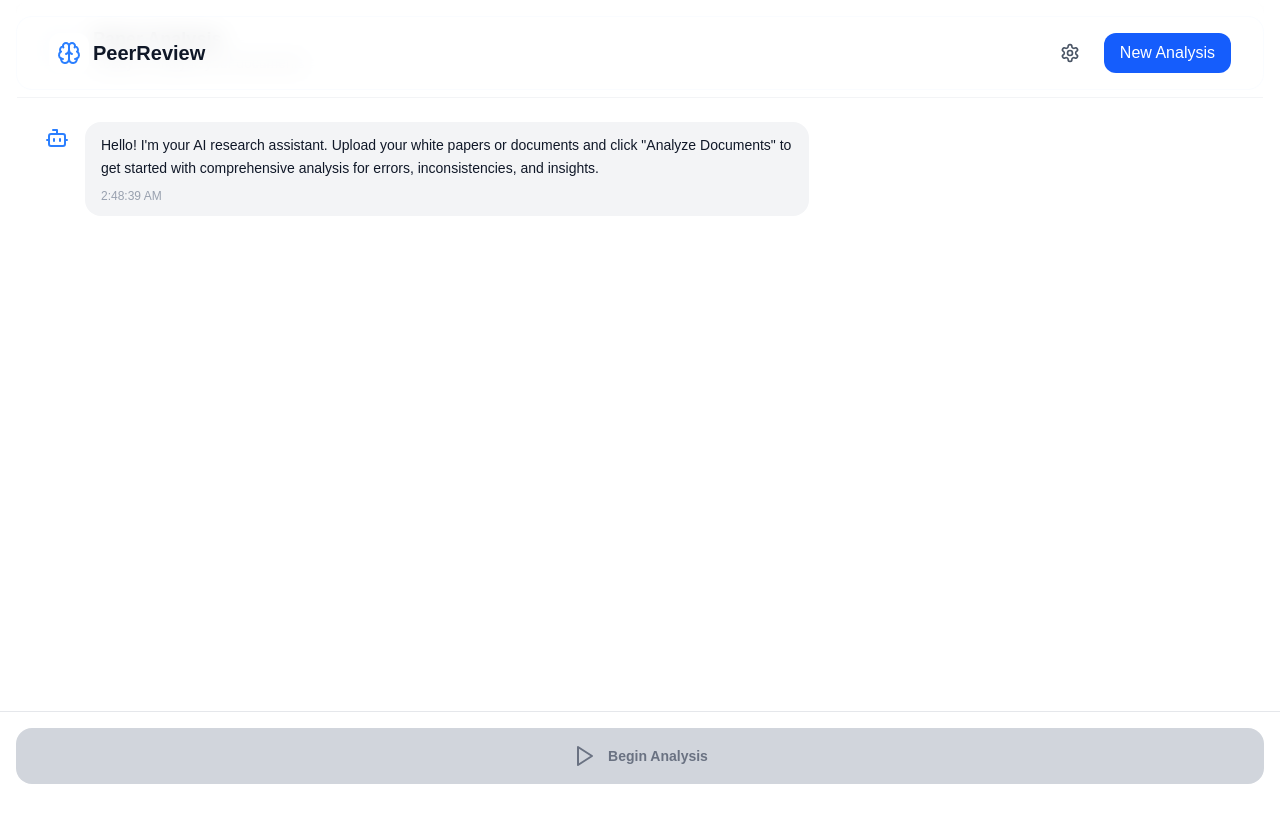
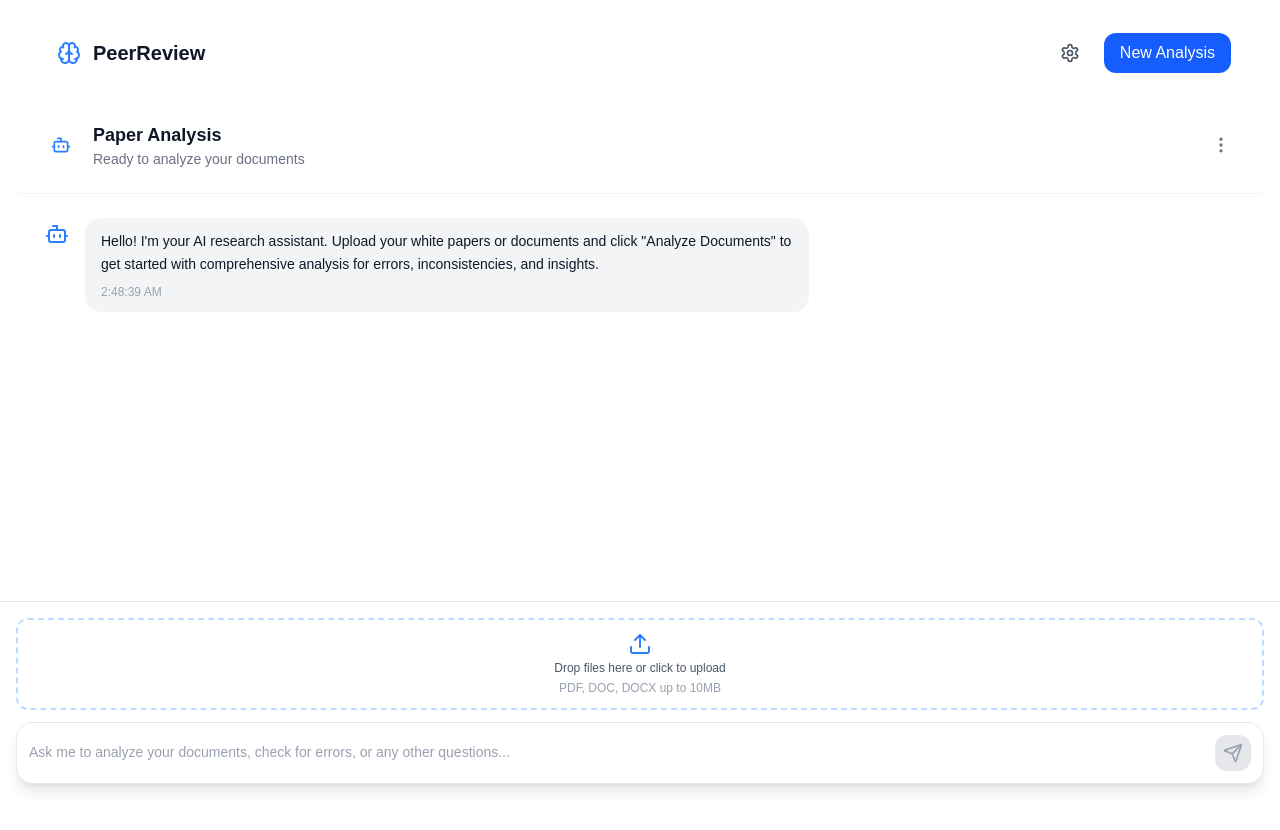
Before and after one commit to aruyaohi/Integrity, a Next.js app in the folder page_reviewer/: page /app in a window 1280 px wide. Shown: the top 830 px of the page. Built offline with nearby package versions, Linux system fonts and the light colour scheme.

Commit message:
made some core changes to this yo!. ui for the main app section fixed

```diff
--- a/page_reviewer/src/app/app/page.tsx
+++ b/page_reviewer/src/app/app/page.tsx
@@ -1,8 +1,8 @@
 'use client'
 import React, { useState, useRef, useEffect } from 'react';
 import {
-  Brain, Upload, User, Bot,
-  CheckCircle, Settings, MoreVertical, Play
+  Brain, Upload, User, Bot, X, Menu,
+  CheckCircle, Settings, MoreVertical, Send
 } from 'lucide-react';
 
 interface UploadedFile {
@@ -34,12 +34,10 @@ interface ApiResponse {
   };
 }
 
-
 const AnalysisPage: React.FC = () => {
   const [isScrolled, setIsScrolled] = useState<boolean>(false);
-  // const [isMobileMenuOpen, setIsMobileMenuOpen] = useState<boolean>(false);
+  const [isMobileMenuOpen, setIsMobileMenuOpen] = useState<boolean>(false);
   const [uploadedFiles, setUploadedFiles] = useState<UploadedFile[]>([]);
-  //default bot placeholder message
   const [messages, setMessages] = useState<Message[]>([
     {
       id: 1,
@@ -49,11 +47,11 @@ const AnalysisPage: React.FC = () => {
     }
   ]);
   const [isAnalyzing, setIsAnalyzing] = useState<boolean>(false);
+  const [inputMessage, setInputMessage] = useState<string>('');
   const messagesEndRef = useRef<HTMLDivElement>(null);
   const fileInputRef = useRef<HTMLInputElement>(null);
+  const inputRef = useRef<HTMLTextAreaElement>(null);
 
-
-  //use effect for handling scrolling
   useEffect(() => {
     const handleScroll = () => setIsScrolled(window.scrollY > 50);
     window.addEventListener('scroll', handleScroll);
@@ -63,9 +61,6 @@ const AnalysisPage: React.FC = () => {
   useEffect(() => {
     messagesEndRef.current?.scrollIntoView({ behavior: 'smooth' });
   }, [messages]);
-
-
-
 
   const handleFileUpload = (event: React.ChangeEvent<HTMLInputElement>) => {
     if (!event.target.files) return;
@@ -82,7 +77,6 @@ const AnalysisPage: React.FC = () => {
 
     setUploadedFiles(prev => [...prev, ...newFiles]);
 
-    // Add system message about file upload
     const fileMessage: Message = {
       id: Date.now(),
       type: 'system',
@@ -96,12 +90,10 @@ const AnalysisPage: React.FC = () => {
     try {
       const formData = new FormData();
 
-      // Add files to FormData
       files.forEach((fileObj, index) => {
         formData.append(`file_${index}`, fileObj.file);
       });
 
-      // Add metadata
       formData.append('fileCount', files.length.toString());
       formData.append('fileNames', JSON.stringify(files.map(f => f.name)));
       formData.append('analysisType', 'comprehensive');
@@ -109,9 +101,6 @@ const AnalysisPage: React.FC = () => {
       const response = await fetch('/api/analyzer', {
         method: 'POST',
         body: formData,
-        headers: {
-          // Don't set Content-Type header - let the browser set it with boundary for multipart/form-data
-        }
       });
 
       if (!response.ok) {
@@ -130,104 +119,94 @@ const AnalysisPage: React.FC = () => {
     }
   };
 
-
-  const startAnalysis = async () => {
-    if (uploadedFiles.length === 0) {
-      const errorMessage: Message = {
-        id: Date.now(),
-        type: 'system',
-        content: 'Please upload at least one document before starting the analysis.',
-        timestamp: new Date()
-      };
-      setMessages(prev => [...prev, errorMessage]);
-      return;
-    }
+  const sendMessage = async () => {
+    if (!inputMessage.trim() && uploadedFiles.length === 0) return;
 
     const userMessage: Message = {
       id: Date.now(),
       type: 'user',
-      content: 'Starting comprehensive document analysis...',
+      content: inputMessage.trim() || 'Analyze uploaded documents',
       timestamp: new Date()
     };
 
     setMessages(prev => [...prev, userMessage]);
+    setInputMessage('');
     setIsAnalyzing(true);
 
     try {
-      await sendToAPI(uploadedFiles)
-    } catch (error) {
-      console.log(error)
-    }
+      if (uploadedFiles.length > 0) {
+        const result = await sendToAPI(uploadedFiles);
 
-    // Simulate AI analysis with multiple stages
-    setTimeout(() => {
-      const analysisStages = [
-        'Scanning documents for structural issues...',
-        'Checking citations and references...',
-        'Analyzing content for factual inconsistencies...',
-        'Generating comprehensive analysis report...'
-      ];
-
-      analysisStages.forEach((stage, index) => {
-        setTimeout(() => {
-          const stageMessage: Message = {
-            id: Date.now() + index,
-            type: 'system',
-            content: stage,
-            timestamp: new Date()
-          };
-          setMessages(prev => [...prev, stageMessage]);
-        }, index * 1000);
-      });
-
-      // Final analysis result
-      setTimeout(() => {
         const botResponse: Message = {
           id: Date.now() + 100,
           type: 'bot',
-          content: `Analysis complete! I've reviewed ${uploadedFiles.length} document(s) and found:\n\n✅ 3 potential factual inconsistencies\n✅ 2 citation formatting issues\n✅ 1 structural recommendation\n✅ 4 areas for improvement\n\nWould you like me to provide detailed findings for any specific category?`,
+          content: result.success
+            ? `Analysis complete! Results: ${result.data || 'Analysis successful'}`
+            : `Analysis failed: ${result.error || 'Unknown error'}`,
           timestamp: new Date()
         };
         setMessages(prev => [...prev, botResponse]);
-        setIsAnalyzing(false);
-      }, analysisStages.length * 1000 + 1000);
-    }, 500);
+      } else {
+        // Handle text-only messages
+        const botResponse: Message = {
+          id: Date.now() + 100,
+          type: 'bot',
+          content: "I understand your request. Please upload some documents so I can analyze them for you.",
+          timestamp: new Date()
+        };
+        setMessages(prev => [...prev, botResponse]);
+      }
+
+    } catch (error) {
+      console.log(error);
+      const errorResponse: Message = {
+        id: Date.now() + 100,
+        type: 'bot',
+        content: 'Sorry, there was an error processing your request. Please try again.',
+        timestamp: new Date()
+      };
+      setMessages(prev => [...prev, errorResponse]);
+    } finally {
+      setIsAnalyzing(false);
+    }
   };
 
-  // const formatFileSize = (bytes: number): string => {
-  //   if (bytes === 0) return '0 Bytes';
-  //   const k = 1024;
-  //   const sizes = ['Bytes', 'KB', 'MB', 'GB'];
-  //   const i = Math.floor(Math.log(bytes) / Math.log(k));
-  //   return parseFloat((bytes / Math.pow(k, i)).toFixed(2)) + ' ' + sizes[i];
-  // };
+  const handleKeyPress = (e: React.KeyboardEvent<HTMLTextAreaElement>) => {
+    if (e.key === 'Enter' && !e.shiftKey) {
+      e.preventDefault();
+      sendMessage();
+    }
+  };
 
-  // const handleQuickAction = (action: string) => {
-  //   const actionMessage: Message = {
-  //     id: Date.now(),
-  //     type: 'user',
-  //     content: action,
-  //     timestamp: new Date()
-  //   };
+  const handleInputChange = (e: React.ChangeEvent<HTMLTextAreaElement>) => {
+    setInputMessage(e.target.value);
+    // Auto-resize textarea
+    if (inputRef.current) {
+      inputRef.current.style.height = 'auto';
+      inputRef.current.style.height = Math.min(inputRef.current.scrollHeight, 120) + 'px';
+    }
+  };
 
-  //   setMessages(prev => [...prev, actionMessage]);
-  //   setIsAnalyzing(true);
-
-  //   // Simulate specific analysis
-  //   setTimeout(() => {
-  //     const botResponse: Message = {
-  //       id: Date.now() + 1,
-  //       type: 'bot',
-  //       content: `I'll focus on: "${action}". Analyzing your documents now for this specific aspect...`,
-  //       timestamp: new Date()
-  //     };
-  //     setMessages(prev => [...prev, botResponse]);
-  //     setIsAnalyzing(false);
-  //   }, 1500);
-  // };
+  const formatFileSize = (bytes: number): string => {
+    if (bytes === 0) return '0 Bytes';
+    const k = 1024;
+    const sizes = ['Bytes', 'KB', 'MB', 'GB'];
+    const i = Math.floor(Math.log(bytes) / Math.log(k));
+    return parseFloat((bytes / Math.pow(k, i)).toFixed(2)) + ' ' + sizes[i];
+  };
 
   return (
     <div className="min-h-screen bg-white pb-24">
+      {/* Hidden File Input - THIS WAS MISSING! */}
+      <input
+        ref={fileInputRef}
+        type="file"
+        onChange={handleFileUpload}
+        accept=".pdf,.doc,.docx"
+        multiple
+        className="hidden"
+      />
+
       {/* Header */}
       <header
         className={`fixed top-4 left-4 right-4 z-50 transition-all duration-500 ease-in-out ${
@@ -236,7 +215,7 @@ const AnalysisPage: React.FC = () => {
             : 'bg-white/80 backdrop-blur-md border border-blue-50/30 py-4'
         } rounded-2xl`}
       >
-        <div className="w-full mx-auto  lg:px-8">
+        <div className="w-full mx-auto lg:px-8">
           <div className="flex justify-between items-center">
             <div className="flex items-center space-x-1">
               <div className="bg-white rounded-xl w-10 h-10 flex items-center justify-center">
@@ -254,12 +233,12 @@ const AnalysisPage: React.FC = () => {
               </button>
             </div>
 
-            {/* <button
+            <button
               onClick={() => setIsMobileMenuOpen(!isMobileMenuOpen)}
               className="lg:hidden p-2 rounded-xl hover:bg-blue-50 transition-colors"
             >
               {isMobileMenuOpen ? <X className="w-6 h-6 text-gray-900" /> : <Menu className="w-6 h-6 text-gray-900" />}
-            </button> */}
+            </button>
           </div>
         </div>
       </header>
@@ -268,36 +247,6 @@ const AnalysisPage: React.FC = () => {
       <div className="pt-24 px-4 py-10 overflow-y-auto min-h-screen">
         <div className="max-w-7xl mx-auto">
           <div className="flex flex-col gap-6 h-[calc(100vh-12rem)]">
-
-            {/* Sidebar - File Management */}
-            <div className="lg:col-span-1">
-              <div className="bg-white/80 backdrop-blur-sm rounded-2xl border border-white/50 shadow-lg h-full flex flex-col">
-                <div className="p-3 border-b border-gray-100">
-                  {/* <h3 className="text-lg font-semibold text-gray-900 mb-4">Documents</h3> */}
-
-                  {/* Upload Area */}
-                  <div
-                    className="border-2 border-dashed border-blue-200 rounded-xl p-6 text-center hover:border-blue-300 transition-colors cursor-pointer group"
-                    onClick={() => fileInputRef.current?.click()}
-                  >
-                    <Upload className="w-8 h-8 text-blue-500 mx-auto mb-2 group-hover:scale-110 transition-transform" />
-                    <p className="text-sm text-gray-600 mb-1">Drop files here or click to upload</p>
-                    <p className="text-xs text-gray-400">PDF, DOC, DOCX up to 10MB</p>
-                  </div>
-
-                  <input
-                    ref={fileInputRef}
-                    type="file"
-                    multiple
-                    accept=".pdf,.doc,.docx"
-                    onChange={handleFileUpload}
-                    className="hidden"
-                  />
-                </div>
-              </div>
-            </div>
-
-            {/* Main Chat Area */}
             <div className="lg:col-span-3 overflow-y-auto min-h-screen">
               <div className="bg-white/80 backdrop-blur-sm rounded-2xl border border-white/50 shadow-lg h-full flex flex-col">
 
@@ -324,14 +273,12 @@ const AnalysisPage: React.FC = () => {
                   {messages.map((message) => (
                     <div key={message.id} className={`flex ${message.type === 'user' ? 'justify-end' : 'justify-start'}`}>
                       <div className={`flex space-x-3 max-w-3xl ${message.type === 'user' ? 'flex-row-reverse space-x-reverse' : ''}`}>
-                        {/* Avatar */}
                         <div className={`flex-shrink-0 w-8 h-8 rounded-full flex items-center justify-center ${
                           message.type === 'user'
                             ? 'bg-blue-600'
                             : message.type === 'system'
                             ? 'bg-gray-400'
                             : 'bg-white'
-
                         }`}>
                           {message.type === 'user' ? (
                             <User className="w-4 h-4 text-white" />
@@ -342,7 +289,6 @@ const AnalysisPage: React.FC = () => {
                           )}
                         </div>
 
-                        {/* Message Content */}
                         <div className={`rounded-2xl px-4 py-3 ${
                           message.type === 'user'
                             ? 'bg-blue-600 text-white'
@@ -387,21 +333,65 @@ const AnalysisPage: React.FC = () => {
         </div>
       </div>
 
-      {/* Fixed Bottom Analyze Button */}
+      {/* Fixed Bottom Input Section */}
       <div className="fixed bottom-0 left-0 right-0 z-40 bg-white/95 backdrop-blur-md border-t border-gray-200 p-4">
-        <div className="max-w-7xl mx-auto">
-          <button
-            onClick={startAnalysis}
-            disabled={isAnalyzing || uploadedFiles.length === 0}
-            className={`w-full flex items-center justify-center space-x-3 px-8 py-4 rounded-2xl font-semibold text-lg transition-all duration-300 ${
-              isAnalyzing || uploadedFiles.length === 0
-                ? 'bg-gray-300 text-gray-500 cursor-not-allowed'
-                : 'bg-gradient-to-r from-blue-600 to-blue-700 hover:from-blue-700 hover:to-blue-800 text-white shadow-lg hover:shadow-xl transform hover:-translate-y-0.5'
-            }`}
+        <div className="max-w-7xl mx-auto flex flex-col space-y-3">
+
+          {/* Show uploaded files if any */}
+          {uploadedFiles.length > 0 && (
+            <div className="bg-blue-50 rounded-xl p-3">
+              <p className="text-sm font-medium text-blue-900 mb-2">Uploaded Files:</p>
+              <div className="space-y-1">
+                {uploadedFiles.map((file) => (
+                  <div key={file.id} className="flex items-center justify-between text-xs text-blue-800">
+                    <span className="truncate max-w-xs">{file.name}</span>
+                    <span>{formatFileSize(file.size)}</span>
+                  </div>
+                ))}
+              </div>
+            </div>
+          )}
+
+          {/* Upload Area */}
+          <div
+            className="border-2 border-dashed border-blue-200 rounded-xl p-3 text-center hover:border-blue-300 transition-colors cursor-pointer group"
+            onClick={() => fileInputRef.current?.click()}
           >
-            <Play className="w-6 h-6" />
-            <span className='text-sm'>{isAnalyzing ? 'Analyzing...' : 'Begin Analysis'}</span>
-          </button>
+            <Upload className="w-6 h-6 text-blue-500 mx-auto mb-1 group-hover:scale-110 transition-transform" />
+            <p className="text-xs text-gray-600 mb-1">Drop files here or click to upload</p>
+            <p className="text-xs text-gray-400">PDF, DOC, DOCX up to 10MB</p>
+          </div>
+
+          {/* Chat Input */}
+          <div className="flex items-end space-x-3 bg-white rounded-2xl border border-gray-200 shadow-lg p-3">
+            <div className="flex-1">
+              <textarea
+                ref={inputRef}
+                value={inputMessage}
+                onChange={handleInputChange}
+                onKeyPress={handleKeyPress}
+                placeholder="Ask me to analyze your documents, check for errors, or any other questions..."
+                className="w-full resize-none border-0 outline-none text-sm leading-6 max-h-[120px] min-h-[24px] placeholder-gray-400"
+                rows={1}
+                disabled={isAnalyzing}
+              />
+            </div>
+            <button
+              onClick={sendMessage}
+              disabled={isAnalyzing || (!inputMessage.trim() && uploadedFiles.length === 0)}
+              className={`p-2 rounded-xl transition-all duration-200 ${
+                isAnalyzing || (!inputMessage.trim() && uploadedFiles.length === 0)
+                  ? 'bg-gray-200 text-gray-400 cursor-not-allowed'
+                  : 'bg-blue-600 hover:bg-blue-700 text-white shadow-md hover:shadow-lg transform hover:scale-105'
+              }`}
+            >
+              {isAnalyzing ? (
+                <div className="w-5 h-5 border-2 border-gray-400 border-t-transparent rounded-full animate-spin"></div>
+              ) : (
+                <Send className="w-5 h-5" />
+              )}
+            </button>
+          </div>
         </div>
       </div>
     </div>
```
